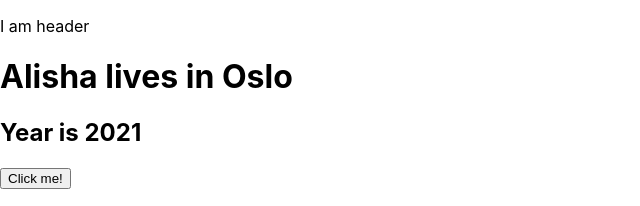
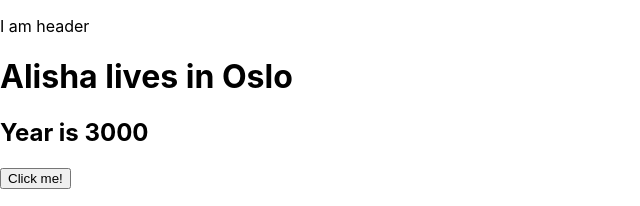
Before and after one commit to alisha0815/React, a React (Create React App) app in the folder block03/bl03_playground/: page / in a window 1280 px wide. Shown: the top 206 px of the page, without its empty margins (0-640 px from the left). Built offline with nearby package versions, Linux system fonts and the light colour scheme.

Commit message:
chaging year by using setState

```diff
--- a/block03/bl03_playground/src/App.js
+++ b/block03/bl03_playground/src/App.js
@@ -9,10 +9,12 @@ class App extends React.Component {
     name: "Alisha",
     city: "Oslo",
   };
-
+  year = "3000";
   buttonClicked = () => {
     console.log("Button clicked! 😎");
-    this.setState({ city: "London" });
+    this.setState({ city: this.state.city });
+    this.year = 2020;
+    console.log(this.year);
   };
 
   render() {
@@ -24,7 +26,7 @@ class App extends React.Component {
         <h1>
           {this.state.name} lives in {this.state.city}
         </h1>
-        <h2> Year is {year}</h2>
+        <h2> Year is {this.year}</h2>
         <button onClick={this.buttonClicked}>Click me! </button>
         {/* <List products={products} /> */}
 
```
